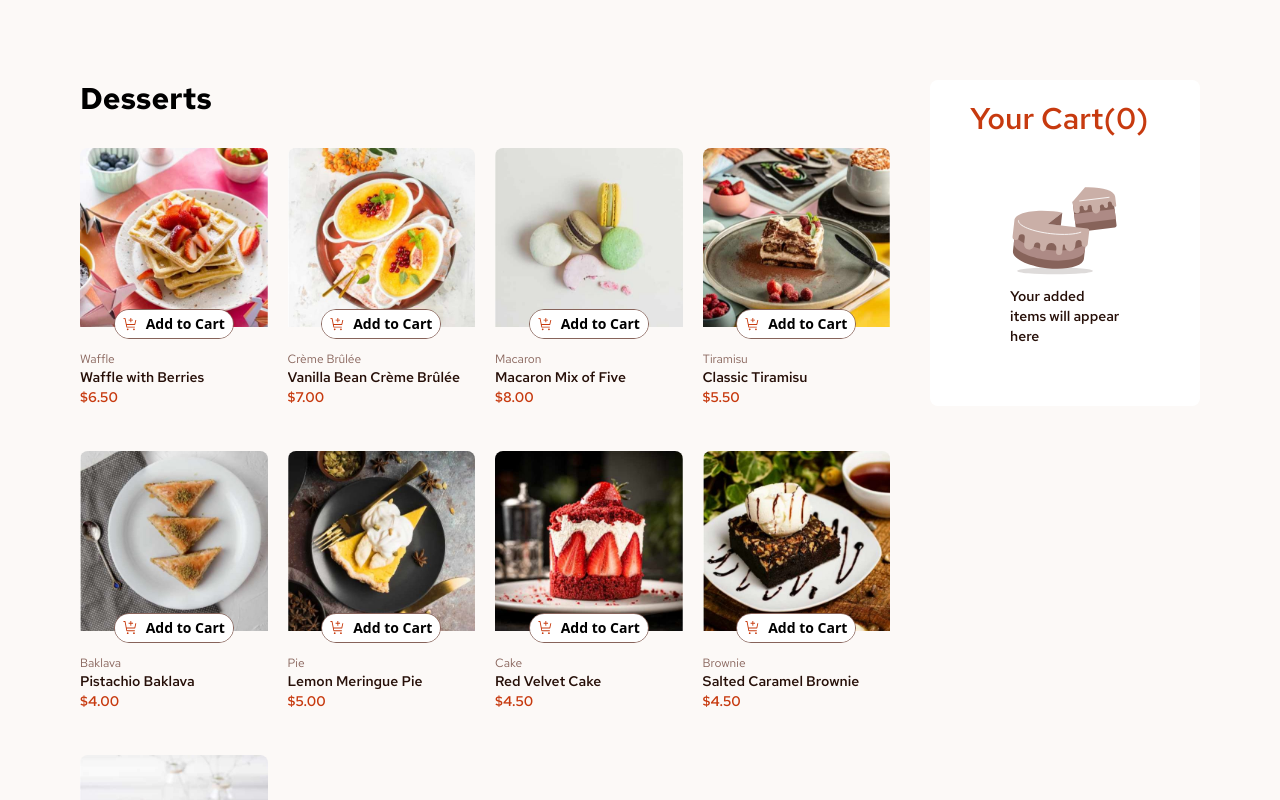
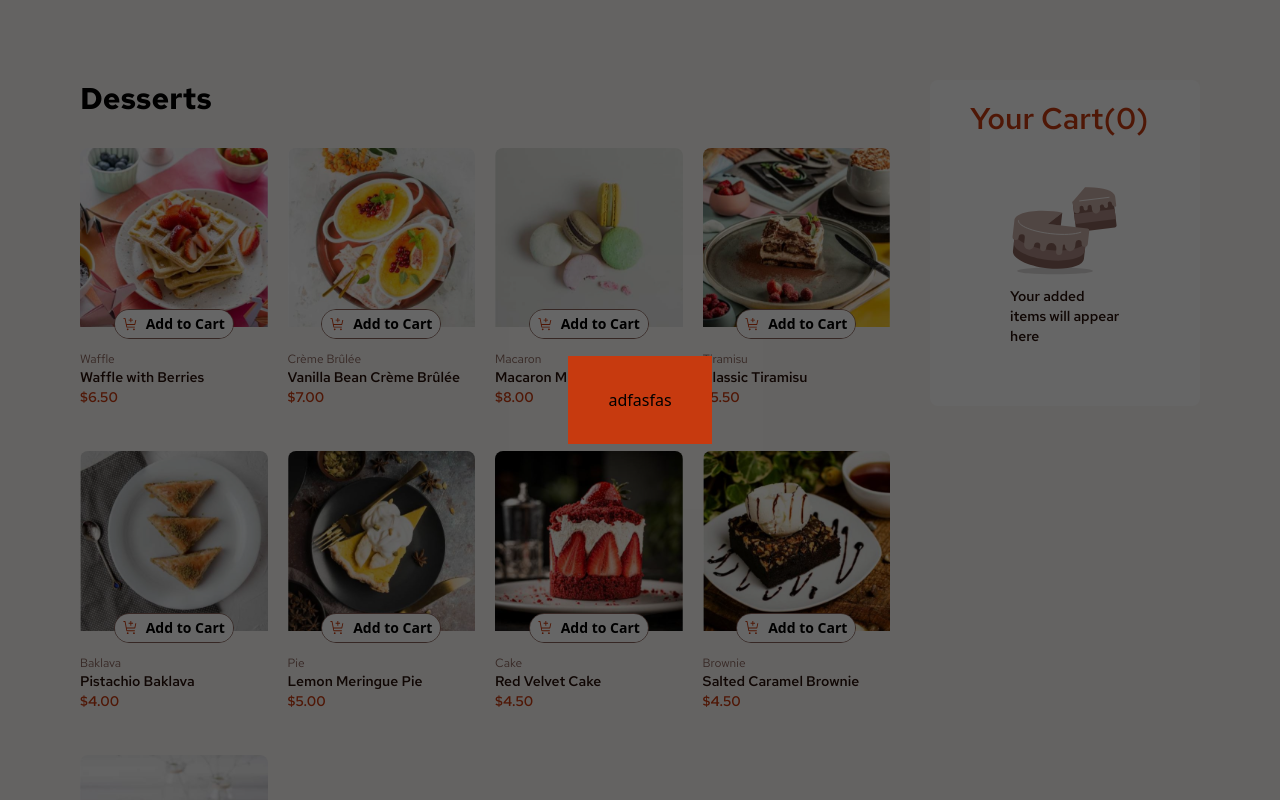
Before and after one commit to munzerx/Product-list-with-cart, a Next.js app: page / in a window 1280 px wide. Built offline with nearby package versions, Linux system fonts and the light colour scheme.

Commit message:
created the modal component

```diff
--- /dev/null
+++ b/app/components/ConfirmModal.tsx
@@ -0,0 +1,19 @@
+import React from "react";
+
+export default function ConfirmModal({
+  children,
+  modalStyles,
+  viewModal = 0,
+}: any) {
+  return (
+    viewModal && (
+      <div className="fixed z-20 flex h-full w-full flex-col items-center justify-center bg-black/60">
+        <div
+          className={`flex flex-col items-center justify-center bg-Red px-10 py-8 ${modalStyles}`}
+        >
+          {children}
+        </div>
+      </div>
+    )
+  );
+}
--- a/app/page.tsx
+++ b/app/page.tsx
@@ -4,6 +4,7 @@ import CartSection from "./components/CartSection";
 import data from "@/public/data.json";
 import { useState, useEffect } from "react";
 import ProductCard from "./components/ProductCard";
+import ConfirmModal from "./components/ConfirmModal";
 
 interface item {
   name: string;
@@ -26,7 +27,8 @@ export default function Home() {
   }, []);
 
   return (
-    <main className="flex h-screen flex-row items-center justify-between gap-10 overflow-y-scroll bg-Rose-50 p-20">
+    <main className="relative flex h-screen flex-row bg-Rose-50">
+      <div className="relative flex flex-row items-center justify-between gap-10 overflow-y-scroll p-20">
         <ProductSection>
           {data.map((product) => {
             return (
@@ -45,6 +47,11 @@ export default function Home() {
           products={data}
           setCartItems={setCartItems}
         />
+      </div>
+
+      <ConfirmModal viewModal={true} >
+        <div>adfasfas</div>
+      </ConfirmModal>
     </main>
   );
 }
```
Lines whose indentation alone changed are shown as unchanged.
